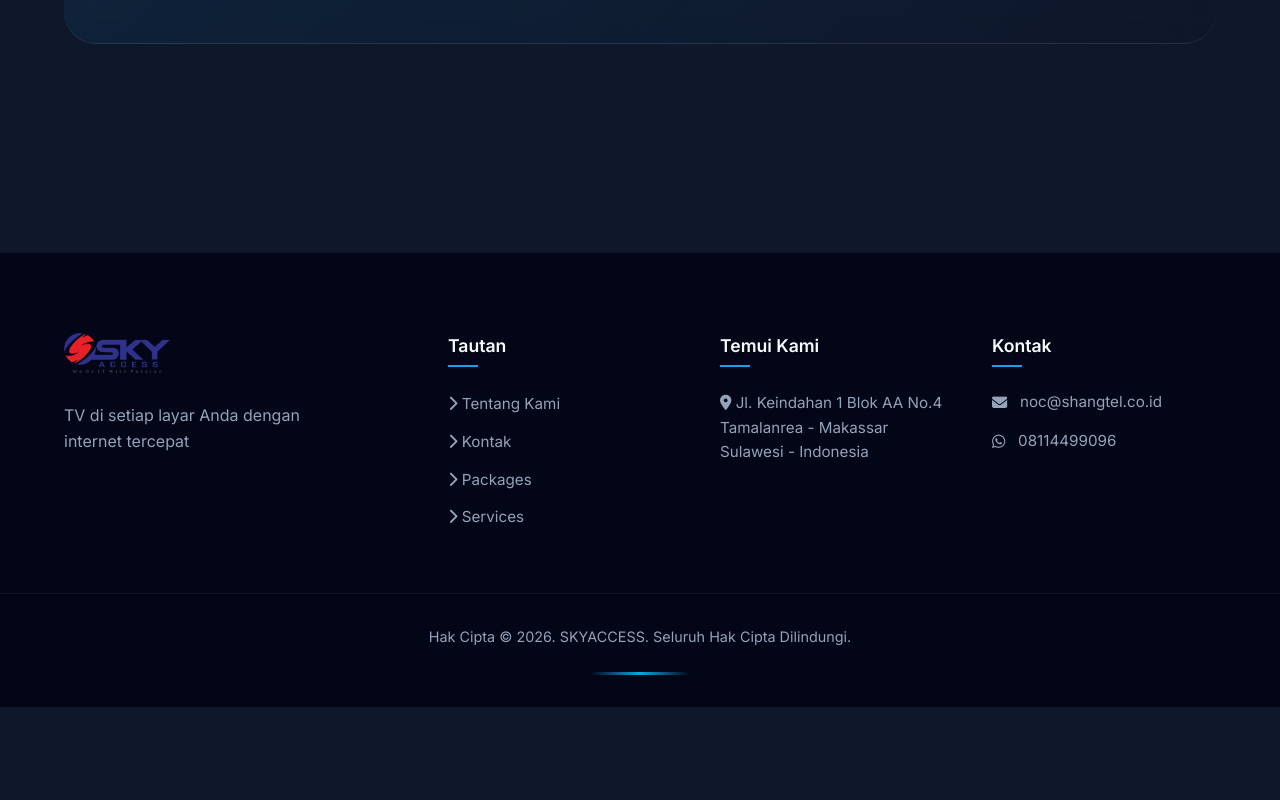
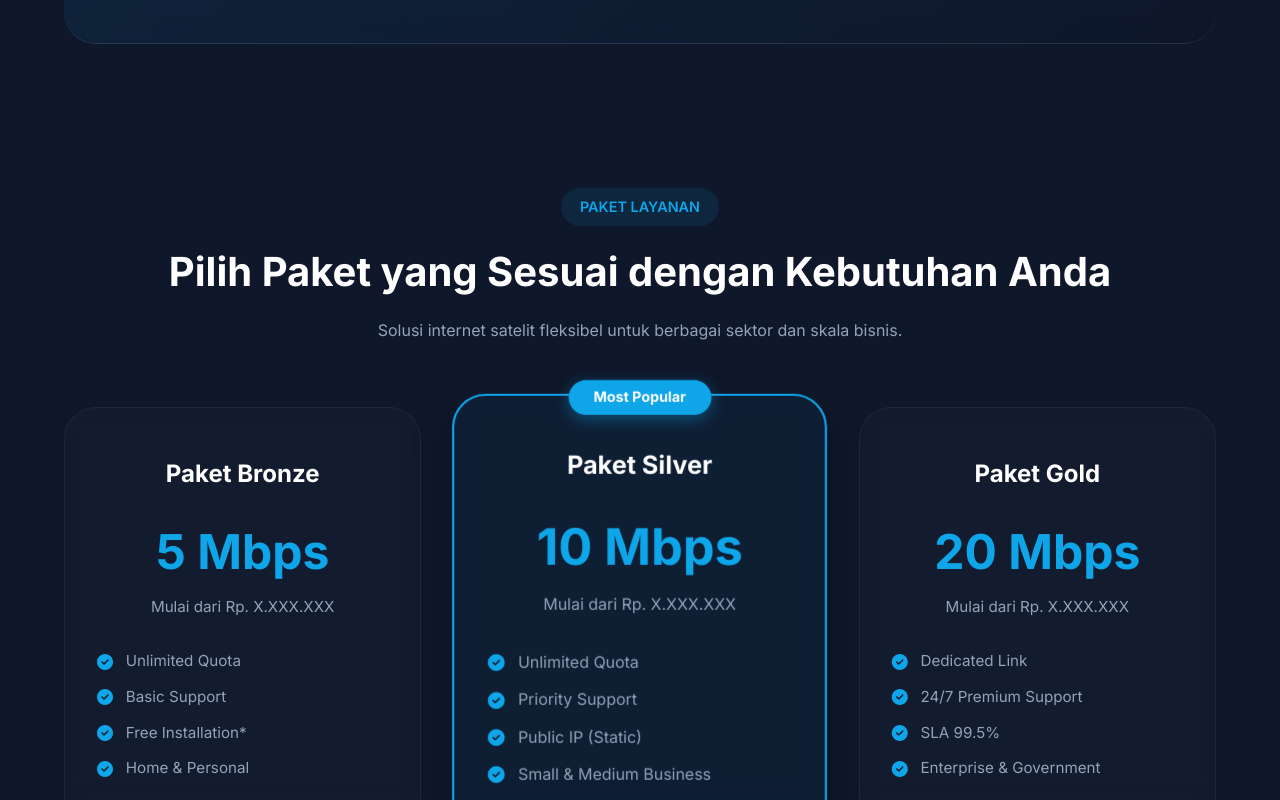
Before and after one commit to fuureya/skyaccess, a Vue app: page / in a window 1280 px wide. Shown: the part 2000-2800 px from the top of the page. Before the commit the page ends 2707 px from the top, so only its background shows below. Built offline with nearby package versions, Linux system fonts and the light colour scheme.

Commit message:
feat: add Packages component and migrate i18n logic to translations.js

```diff
--- a/src/components/Footer.vue
+++ b/src/components/Footer.vue
@@ -1,5 +1,5 @@
 <script setup>
-import { useI18n } from '../i18n';
+import { useI18n } from '../translations';
 const { t } = useI18n();
 </script>
 
--- a/src/components/Jumbotron.vue
+++ b/src/components/Jumbotron.vue
@@ -1,5 +1,5 @@
 <script setup>
-import { useI18n } from '../i18n';
+import { useI18n } from '../translations';
 const { t } = useI18n();
 </script>
 
--- a/src/components/Navbar.vue
+++ b/src/components/Navbar.vue
@@ -1,6 +1,6 @@
 <script setup>
 import { ref, onMounted, onUnmounted } from 'vue';
-import { useI18n } from '../i18n';
+import { useI18n } from '../translations';
 
 const { t, toggleLocale, currentLocale } = useI18n();
 const isMenuOpen = ref(false);
--- /dev/null
+++ b/src/components/Packages.vue
@@ -0,0 +1,181 @@
+<script setup>
+import { useI18n } from '../translations';
+const { t } = useI18n();
+</script>
+
+<template>
+  <section class="packages-section container">
+    <div class="section-header">
+      <div class="section-badge">{{ t('packages.badge') }}</div>
+      <h2 class="section-title">{{ t('packages.title') }}</h2>
+      <p class="section-desc">{{ t('packages.subtitle') }}</p>
+    </div>
+
+    <div class="packages-grid">
+      <div
+        v-for="(pkg, index) in t('packages.list')"
+        :key="index"
+        class="package-card"
+        :class="{ 'popular': pkg.isPopular }"
+      >
+        <div v-if="pkg.isPopular" class="popular-badge">Most Popular</div>
+        <div class="package-header">
+          <h3 class="package-name">{{ pkg.name }}</h3>
+          <div class="package-speed">{{ pkg.speed }}</div>
+          <div class="package-price">{{ pkg.price }}</div>
+        </div>
+
+        <ul class="package-features">
+          <li v-for="(feat, fIndex) in pkg.features" :key="fIndex">
+            <i class="fas fa-check-circle"></i> {{ feat }}
+          </li>
+        </ul>
+
+        <a href="https://wa.me/628114499096" target="_blank" class="btn" :class="pkg.isPopular ? 'btn-primary' : 'btn-outline'">
+          {{ t('packages.cta') }} <i class="fab fa-whatsapp"></i>
+        </a>
+      </div>
+    </div>
+  </section>
+</template>
+
+<style scoped>
+.packages-section {
+  padding: 5rem 1.5rem;
+}
+
+.section-header {
+  text-align: center;
+  margin-bottom: 4rem;
+}
+
+.section-badge {
+  display: inline-block;
+  background: rgba(14, 165, 233, 0.1);
+  color: var(--primary);
+  padding: 0.5rem 1.2rem;
+  border-radius: 50px;
+  font-size: 0.9rem;
+  font-weight: 600;
+  margin-bottom: 1rem;
+  text-transform: uppercase;
+}
+
+.section-title {
+  font-size: 2.5rem;
+  font-weight: 800;
+  color: #fff;
+  margin-bottom: 1rem;
+}
+
+.section-desc {
+  color: var(--text-muted);
+  max-width: 600px;
+  margin: 0 auto;
+}
+
+.packages-grid {
+  display: grid;
+  grid-template-columns: repeat(auto-fit, minmax(300px, 1fr));
+  gap: 2.5rem;
+  align-items: center;
+}
+
+.package-card {
+  background: rgba(255, 255, 255, 0.02);
+  border: 1px solid rgba(255, 255, 255, 0.05);
+  padding: 3rem 2rem;
+  border-radius: 32px;
+  text-align: center;
+  position: relative;
+  transition: all 0.4s cubic-bezier(0.4, 0, 0.2, 1);
+  backdrop-filter: blur(10px);
+}
+
+.package-card:hover {
+  transform: translateY(-10px);
+  background: rgba(255, 255, 255, 0.04);
+  border-color: rgba(14, 165, 233, 0.3);
+}
+
+.package-card.popular {
+  background: rgba(14, 165, 233, 0.05);
+  border: 2px solid var(--primary);
+  transform: scale(1.05);
+  box-shadow: 0 20px 40px rgba(0, 0, 0, 0.3);
+}
+
+.package-card.popular:hover {
+  transform: scale(1.08) translateY(-10px);
+}
+
+.popular-badge {
+  position: absolute;
+  top: -15px;
+  left: 50%;
+  transform: translateX(-50%);
+  background: var(--primary);
+  color: #fff;
+  padding: 0.4rem 1.5rem;
+  border-radius: 50px;
+  font-size: 0.85rem;
+  font-weight: 700;
+  box-shadow: 0 4px 15px rgba(14, 165, 233, 0.4);
+}
+
+.package-name {
+  font-size: 1.5rem;
+  font-weight: 700;
+  color: #fff;
+  margin-bottom: 1.5rem;
+}
+
+.package-speed {
+  font-size: 3rem;
+  font-weight: 900;
+  color: var(--primary);
+  margin-bottom: 0.5rem;
+}
+
+.package-price {
+  color: var(--text-muted);
+  font-size: 0.95rem;
+  margin-bottom: 2rem;
+}
+
+.package-features {
+  list-style: none;
+  padding: 0;
+  margin: 0 0 2.5rem;
+  text-align: left;
+}
+
+.package-features li {
+  color: var(--text-muted);
+  margin-bottom: 0.8rem;
+  display: flex;
+  align-items: center;
+  gap: 0.8rem;
+  font-size: 0.95rem;
+}
+
+.package-features li i {
+  color: var(--primary);
+  font-size: 1rem;
+}
+
+.package-card .btn {
+  width: 100%;
+  padding: 1.2rem;
+  font-weight: 700;
+}
+
+@media (max-width: 991px) {
+  .package-card.popular {
+    transform: scale(1);
+  }
+  .package-card.popular:hover {
+    transform: translateY(-10px);
+  }
+}
+</style>
--- a/src/i18n.js
+++ b/src/translations.js
@@ -49,6 +49,35 @@ const translations = {
       ],
       cta: 'Siap Menghubungkan Bisnis Anda di Mana Saja?',
       ctaBtn: 'Konsultasi Gratis'
+    },
+    packages: {
+      badge: 'Paket Layanan',
+      title: 'Pilih Paket yang Sesuai dengan Kebutuhan Anda',
+      subtitle: 'Solusi internet satelit fleksibel untuk berbagai sektor dan skala bisnis.',
+      cta: 'Pesan Sekarang',
+      list: [
+        {
+          name: 'Paket Bronze',
+          speed: '5 Mbps',
+          price: 'Mulai dari Rp. X.XXX.XXX',
+          features: ['Unlimited Quota', 'Basic Support', 'Free Installation*', 'Home & Personal'],
+          isPopular: false
+        },
+        {
+          name: 'Paket Silver',
+          speed: '10 Mbps',
+          price: 'Mulai dari Rp. X.XXX.XXX',
+          features: ['Unlimited Quota', 'Priority Support', 'Public IP (Static)', 'Small & Medium Business'],
+          isPopular: true
+        },
+        {
+          name: 'Paket Gold',
+          speed: '20 Mbps',
+          price: 'Mulai dari Rp. X.XXX.XXX',
+          features: ['Dedicated Link', '24/7 Premium Support', 'SLA 99.5%', 'Enterprise & Government'],
+          isPopular: false
+        }
+      ]
     },
     footer: {
       tagline: 'TV di setiap layar Anda dengan internet tercepat',
@@ -103,6 +132,35 @@ const translations = {
       cta: 'Ready to Connect Your Business Anywhere?',
       ctaBtn: 'Free Consultation'
     },
+    packages: {
+      badge: 'Service Packages',
+      title: 'Choose the Plan that Fits Your Needs',
+      subtitle: 'Flexible satellite internet solutions for various sectors and business scales.',
+      cta: 'Order Now',
+      list: [
+        {
+          name: 'Bronze Plan',
+          speed: '5 Mbps',
+          price: 'Starting from Rp. X.XXX.XXX',
+          features: ['Unlimited Quota', 'Basic Support', 'Free Installation*', 'Home & Personal'],
+          isPopular: false
+        },
+        {
+          name: 'Silver Plan',
+          speed: '10 Mbps',
+          price: 'Starting from Rp. X.XXX.XXX',
+          features: ['Unlimited Quota', 'Priority Support', 'Public IP (Static)', 'Small & Medium Business'],
+          isPopular: true
+        },
+        {
+          name: 'Gold Plan',
+          speed: '20 Mbps',
+          price: 'Starting from Rp. X.XXX.XXX',
+          features: ['Dedicated Link', '24/7 Premium Support', 'SLA 99.5%', 'Enterprise & Government'],
+          isPopular: false
+        }
+      ]
+    },
     footer: {
       tagline: 'TV on your every screen with the fastest internet',
       links: 'Links',
--- a/src/views/HomeView.vue
+++ b/src/views/HomeView.vue
@@ -1,6 +1,7 @@
 <script setup>
 import Jumbotron from '../components/Jumbotron.vue';
-import { useI18n } from '../i18n';
+import Packages from '../components/Packages.vue';
+import { useI18n } from '../translations';
 const { t } = useI18n();
 </script>
 
@@ -35,6 +36,8 @@ const { t } = useI18n();
         </a>
       </div>
     </section>
+
+    <Packages />
   </div>
 </template>
 
@@ -44,7 +47,7 @@ const { t } = useI18n();
 }
 
 .info-section {
-  padding: 8rem 1.5rem;
+  padding: 8rem 1.5rem 4rem;
 }
 
 .section-header {
```
